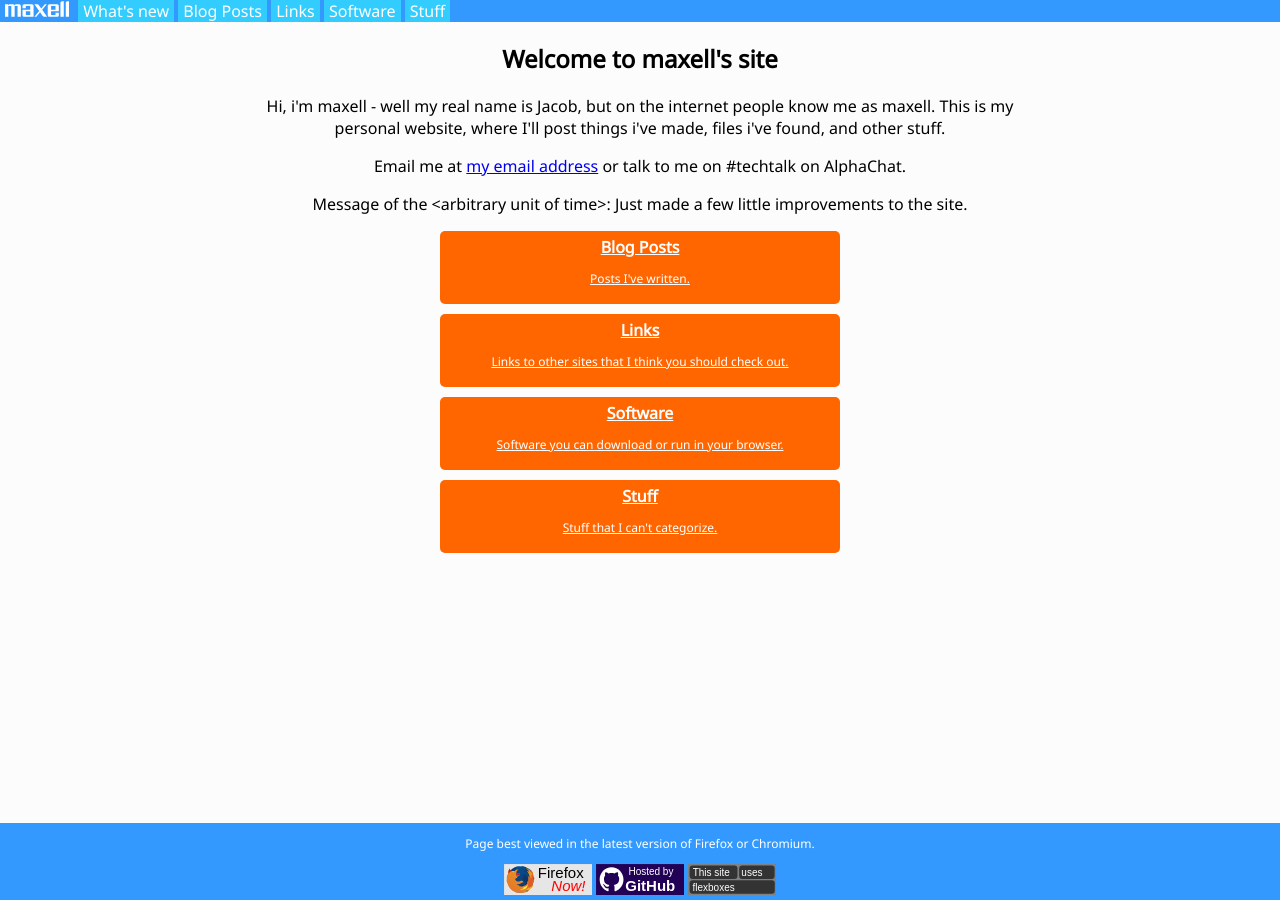
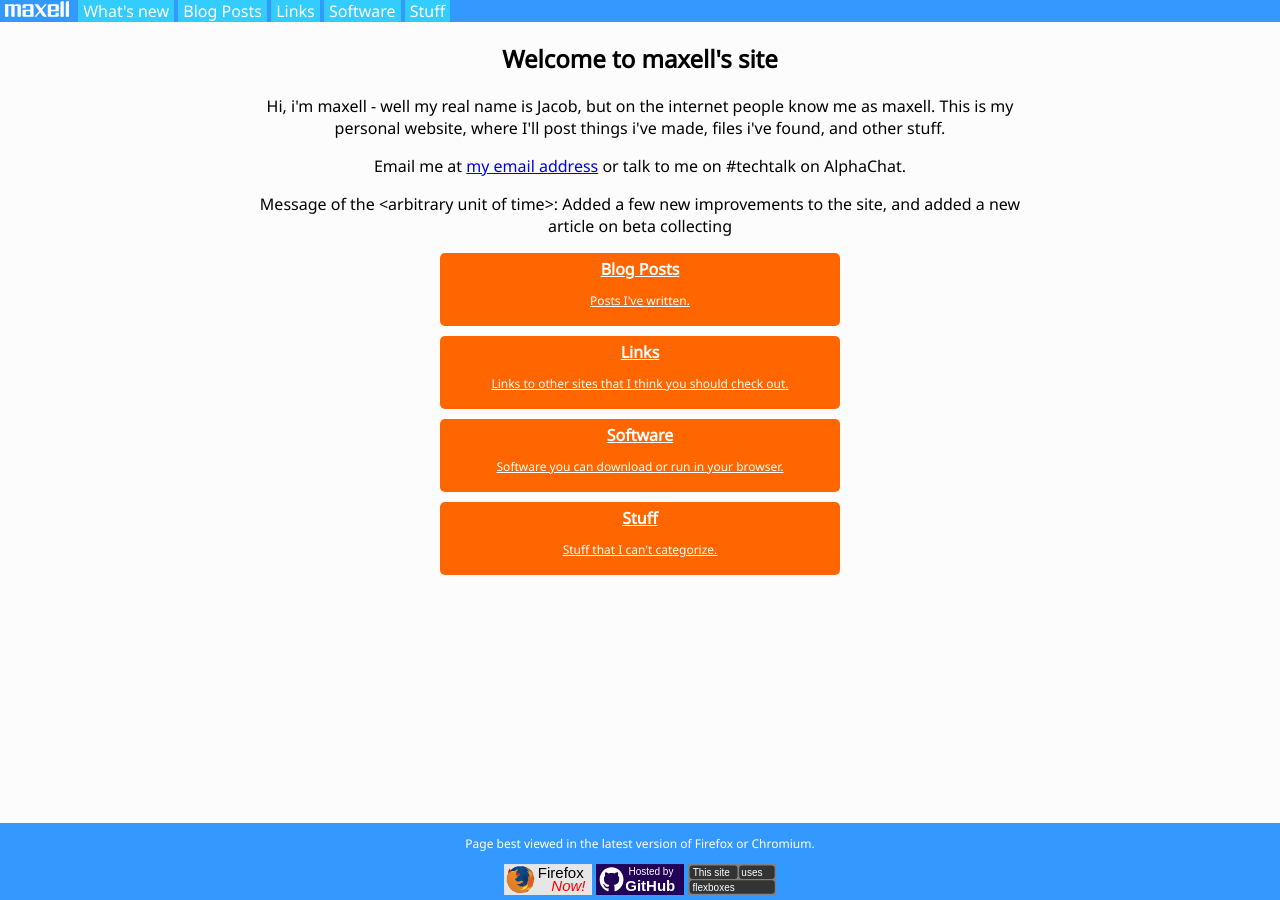
Before and after one commit to TheUltimateHacker/maxellnormalbias.github.io, a Jekyll site: the page built from index.html, in a window 1280 px wide. Built offline with Jekyll 4.4.1, drawn with Linux system fonts in a browser that asks for light colours.

Commit message:
still an idiot

```diff
--- a/_config.yml
+++ b/_config.yml
@@ -11,4 +11,4 @@ github_username:  maxellnormalbias
 markdown: kramdown
 
 #motd
-motd: "Just made a few little improvements to the site."
+motd: "Added a few new improvements to the site, and added a new article on beta collecting"
--- a/_posts/2015-05-18-geocities.markdown
+++ b/_posts/2015-05-18-geocities.markdown
@@ -1,7 +1,7 @@
 ---
-layout: post
 title: Free web hosting can get way better than GeoCities.ws
 category: blog
+layout: post
 ---
 
 Hi, i'm maxell, and welcome to my site. Here is the long overdue first post.
--- a/_posts/2015-09-22-windowsbetas.markdown
+++ b/_posts/2015-09-22-windowsbetas.markdown
@@ -1,5 +1,5 @@
 ---
-title: Collecting Windows Betas: Why I don't understand it
+title: "Collecting Windows Betas: Why I don't understand it"
 category: blog
 layout: post
 ---
```
Also changed, not shown: other parts of _posts/2015-09-22-windowsbetas.markdown (+2 -2 lines).
